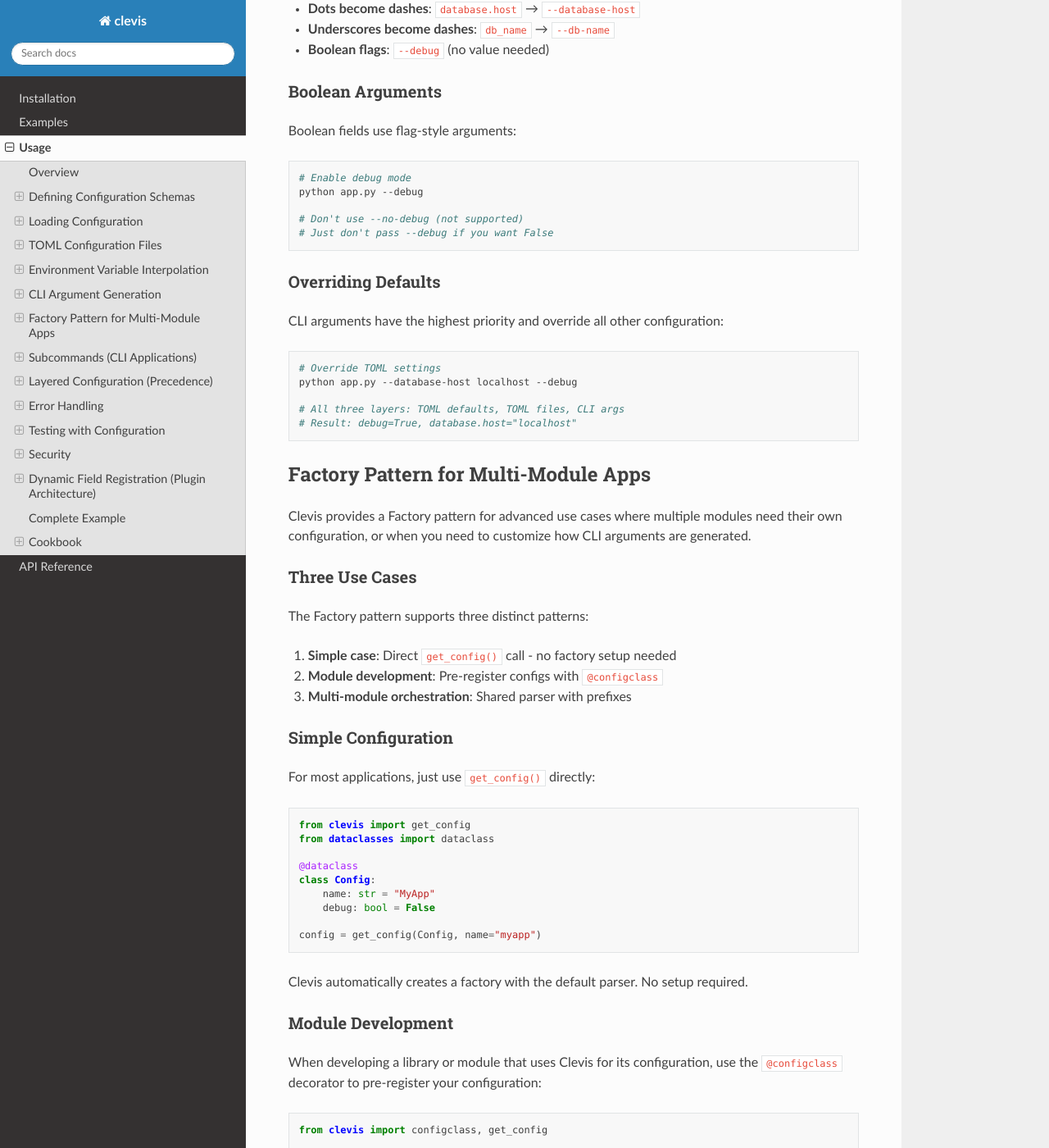
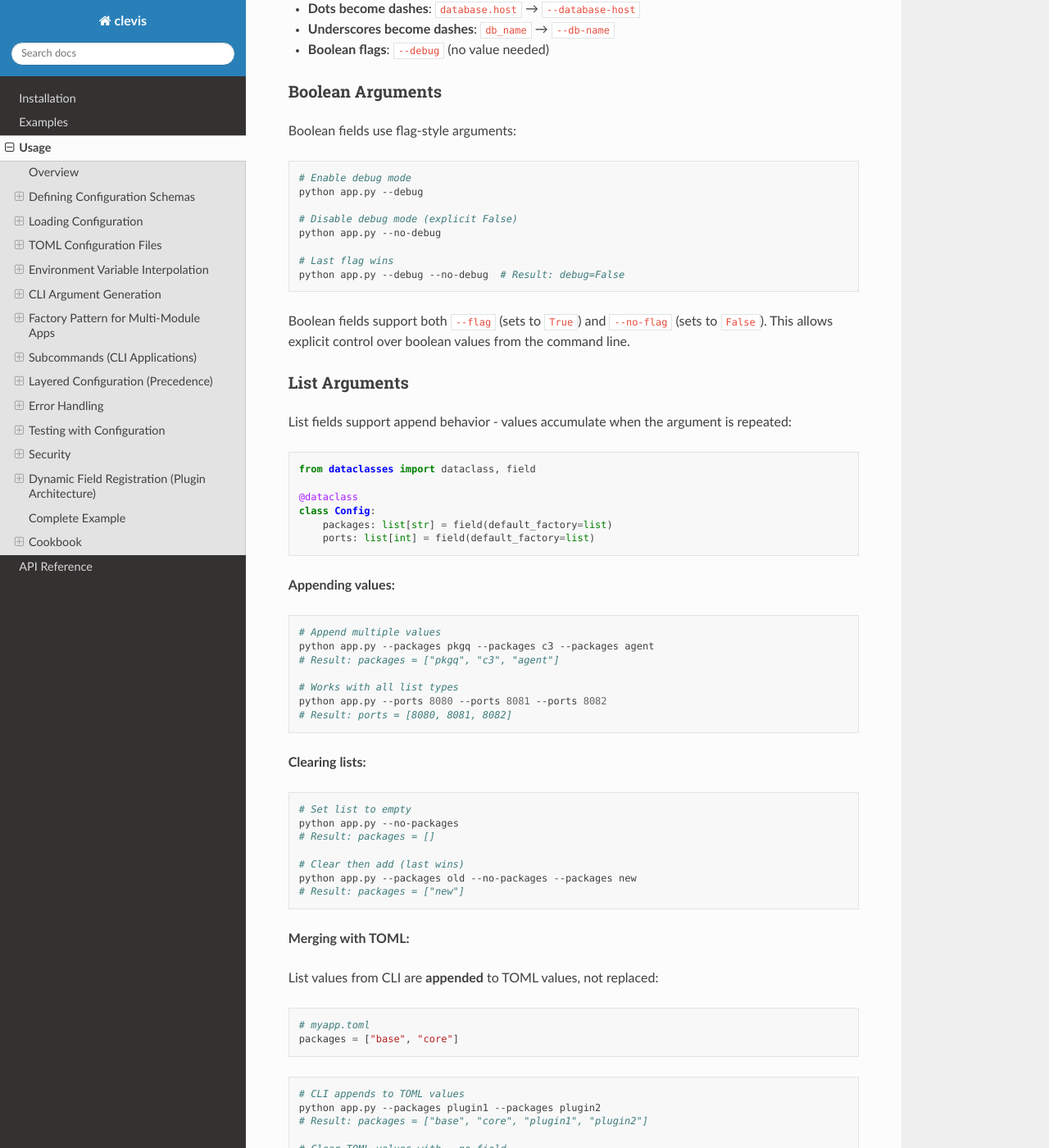
Before and after one commit to christophevg/clevis, a Sphinx documentation site: the page built from docs/usage.rst, in a window 1280 px wide and 1400 px high, scrolled down 5300 px. Shown: the whole window at 82% size. Built offline with Sphinx 7.4.7 and the Read the Docs theme 3.1.0, drawn with Linux system fonts in a browser that asks for light colours; some of the changed text lies outside the part shown.

Commit message:
docs: update documentation for list-append CLI behavior (P2-011)

```diff
--- a/docs/usage.rst
+++ b/docs/usage.rst
@@ -285,8 +285,116 @@ Boolean fields use flag-style arguments:
    # Enable debug mode
    python app.py --debug
 
-   # Don't use --no-debug (not supported)
-   # Just don't pass --debug if you want False
+   # Disable debug mode (explicit False)
+   python app.py --no-debug
+
+   # Last flag wins
+   python app.py --debug --no-debug  # Result: debug=False
+
+Boolean fields support both ``--flag`` (sets to ``True``) and ``--no-flag`` (sets to ``False``).
+This allows explicit control over boolean values from the command line.
+
+List Arguments
+~~~~~~~~~~~~~~
+
+List fields support append behavior - values accumulate when the argument is repeated:
+
+.. code-block:: python
+
+   from dataclasses import dataclass, field
+
+   @dataclass
+   class Config:
+       packages: list[str] = field(default_factory=list)
+       ports: list[int] = field(default_factory=list)
+
+**Appending values:**
+
+.. code-block:: bash
+
+   # Append multiple values
+   python app.py --packages pkgq --packages c3 --packages agent
+   # Result: packages = ["pkgq", "c3", "agent"]
+
+   # Works with all list types
+   python app.py --ports 8080 --ports 8081 --ports 8082
+   # Result: ports = [8080, 8081, 8082]
+
+**Clearing lists:**
+
+.. code-block:: bash
+
+   # Set list to empty
+   python app.py --no-packages
+   # Result: packages = []
+
+   # Clear then add (last wins)
+   python app.py --packages old --no-packages --packages new
+   # Result: packages = ["new"]
+
+**Merging with TOML:**
+
+List values from CLI are **appended** to TOML values, not replaced:
+
+.. code-block:: toml
+
+   # myapp.toml
+   packages = ["base", "core"]
+
+.. code-block:: bash
+
+   # CLI appends to TOML values
+   python app.py --packages plugin1 --packages plugin2
+   # Result: packages = ["base", "core", "plugin1", "plugin2"]
+
+   # Clear TOML values with --no-field
+   python app.py --no-packages --packages urgent
+   # Result: packages = ["urgent"]
+
+**Type conversion:**
+
+List elements are type-converted just like scalar fields:
+
+.. code-block:: python
+
+   from pathlib import Path
+
+   @dataclass
+   class Config:
+       paths: list[Path] = field(default_factory=list)
+       ports: list[int] = field(default_factory=list)
+
+.. code-block:: bash
+
+   # Path conversion
+   python app.py --paths /var/log --paths /var/run
+   # Result: paths = [Path("/var/log"), Path("/var/run")]
+
+   # Int conversion with validation
+   python app.py --ports 80 --ports 443
+   # Result: ports = [80, 443]
+
+   # Invalid value raises error
+   python app.py --ports abc
+   # Error: argument --ports: invalid int value: 'abc'
+
+**Conflict resolution:**
+
+When both ``--field`` and ``--no-field`` are provided, the **last one wins**:
+
+.. code-block:: bash
+
+   # Add, clear, add
+   python app.py --packages a --no-packages --packages b
+   # Result: packages = ["b"]
+
+   # Clear, add
+   python app.py --no-packages --packages urgent
+   # Result: packages = ["urgent"]
+
+   # Add, add, clear
+   python app.py --packages a --packages b --no-packages
+   # Result: packages = []
 
 Overriding Defaults
 ~~~~~~~~~~~~~~~~~~~
```
Also changed, not shown: PACKAGE.md (+80 -2 lines), README.md (+16 -1 lines), TODO.md (+16 -15 lines).
